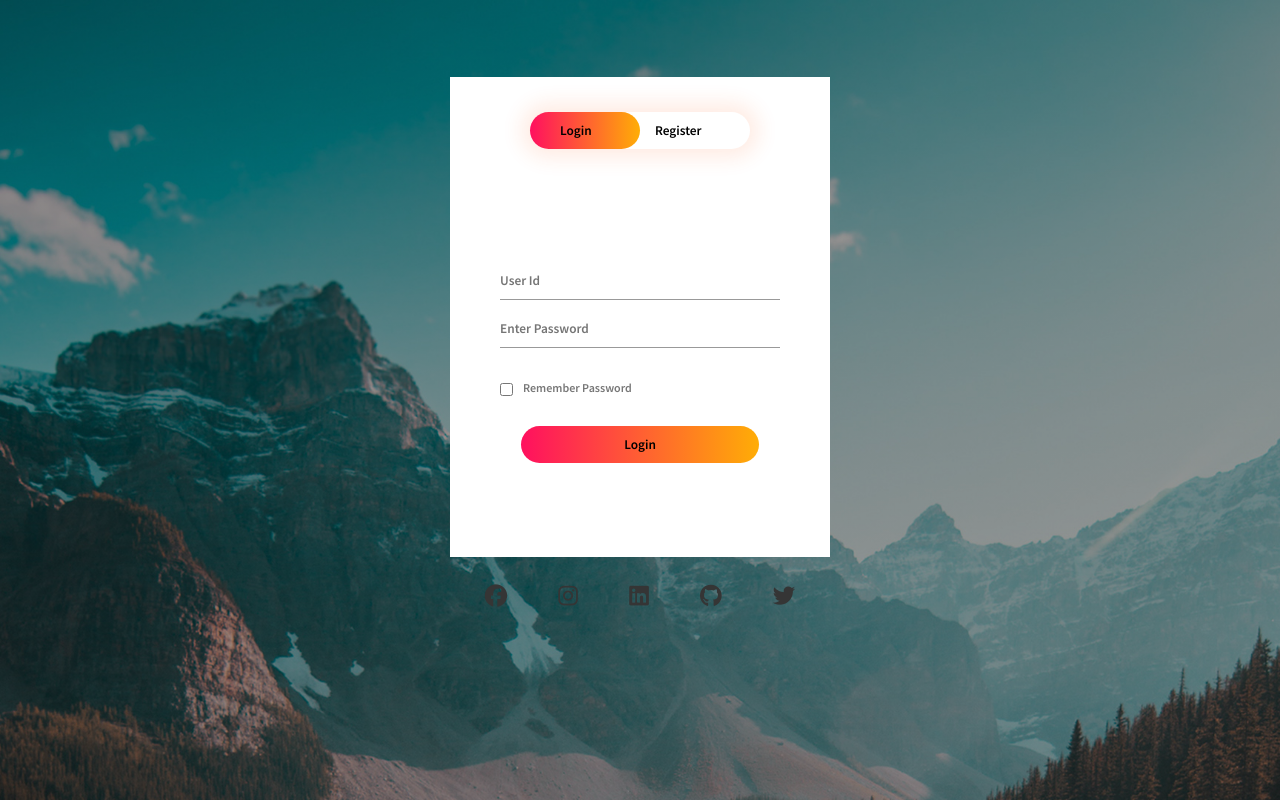
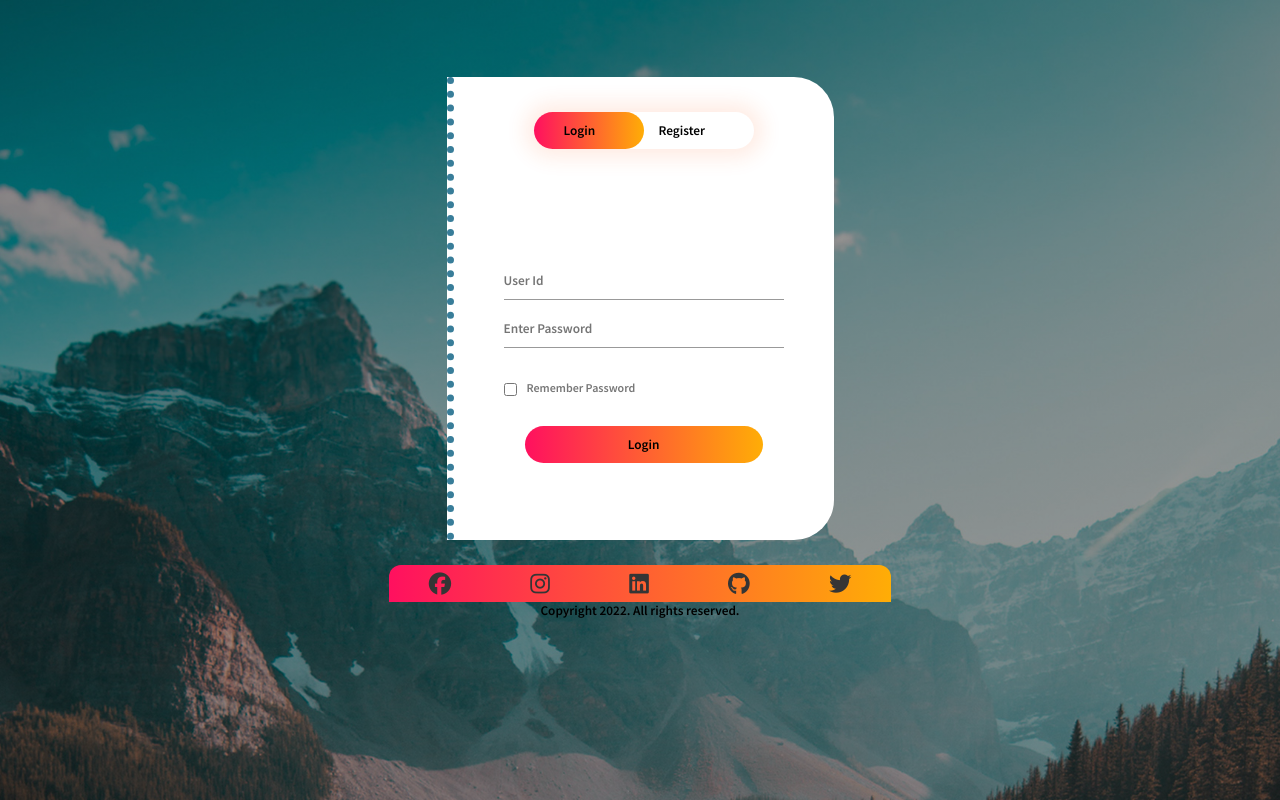
Before and after one commit to RockySingh137/Hacktoberfest2022-HTML-CSS, a plain HTML site: page index.html in a window 1280 px wide. Drawn offline with Linux system fonts and the light colour scheme.

Commit message:
Added UI of footer

```diff
--- a/index.html
+++ b/index.html
@@ -40,11 +40,16 @@
             <a href="#" class="github"><i class="fa-brands fa-github"></i></a>
             <a href="#" class="twitter"><i class="fa-brands fa-twitter"></i></a>
         </div>
+        <div id ="copyright">
+            <h5 id = "copyrt"></h5>
+        </div>
     </div>
     <script>
+        var w = document.getElementById("copyrt");
         var x = document.getElementById("login");
         var y = document.getElementById("register");
         var z = document.getElementById("btn");
+
         function register() {
             x.style.left = "-400px";
             y.style.left = "50px";
@@ -57,6 +62,11 @@
             z.style.left = "0px";
 
         }
+
+
+        var s = new Date();
+        var z = s.getFullYear();
+        w.innerHTML = "Copyright " + z + ". All rights reserved."
     </script>
 </body>
 
--- a/style.css
+++ b/style.css
@@ -4,6 +4,7 @@
     padding: 0;
     font-family: 'Source Sans Pro', sans-serif;
 }
+
 
 .hero {
     height: 100%;
@@ -16,11 +17,14 @@
 
 .form-box {
     width: 380px;
-    height: 480px;
+    height: 463px;
     position: relative;
     margin: 6% auto 2% auto;
     background: #fff;
     overflow: hidden;
+    border-left: 7px dotted #387d99;
+    border-top-right-radius: 40px;
+    border-bottom-right-radius: 40px;
 }
 
 .button-box {
@@ -110,9 +114,16 @@ span {
     left: 450px;
 }
 
-#social-media{
+#social-media {
     display: flex;
-    justify-content: center;
+    justify-content: space-around;
+    background: linear-gradient(to right, #ff105f, #ffad06);
+    width: 502px;
+    margin: auto;
+    border-top-left-radius: 12px;
+    border-top-right-radius: 12px;
+    height: 37px;
+    text-align: center;
 }
 #social-media>a{
     margin: auto 2%;
@@ -123,3 +134,7 @@ span {
 #social-media>a:hover{
     scale: 120%;
 }
+
+#copyrt{
+    text-align: center;
+}
```
